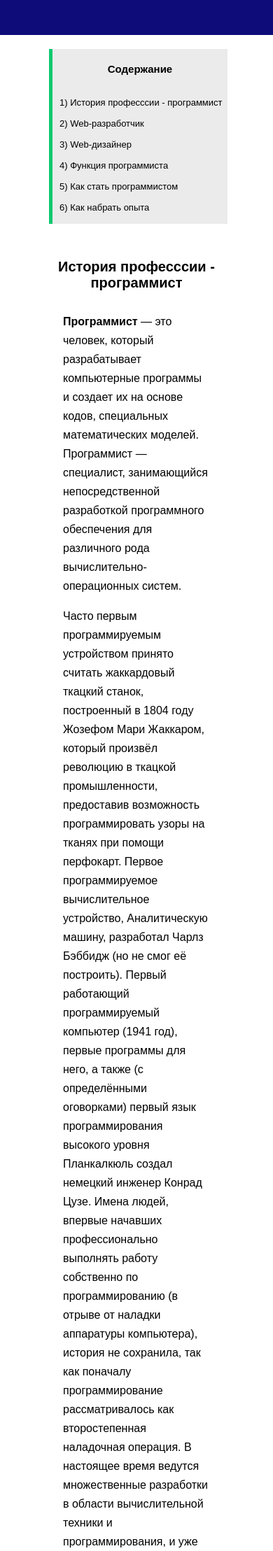
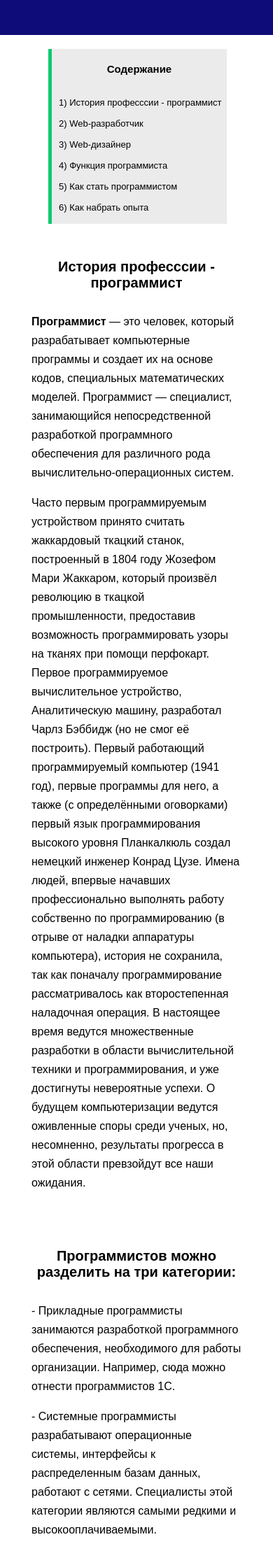
Before and after one commit to Legenda1224/repo-html, a PHP site: page / in a window 390 px wide. Shown: the top 2217 px of the page at 70% size. Run offline with PHP 8.4, Linux system fonts and the light colour scheme.

Commit message:
Update style.css

```diff
--- a/css/style.css
+++ b/css/style.css
@@ -81,7 +81,7 @@ body{
     position:absolute;
     z-index: 100;
     left: 130px;
-    margin-top: 30px;
+    margin-top: 29px;
 }
 
 .velikie{
@@ -254,7 +254,7 @@ h5{
     position: relative;
     z-index: 94;
     box-shadow: 0px 0px 4px 0px gray;
-    margin-top: 30px;
+    margin-top: 29px;
     margin-left: 380px;
     background-color: white;
     width: 804px;
@@ -383,7 +383,6 @@ input:focus{
     padding-top: 10px;
     color: white;
     font-family: sans-serif;
-
 }
 
 
@@ -942,7 +941,9 @@ body{
     width: 100%;
     height: 50px;
 }
-
+.zagolovok{
+    height: 50px;
+}
 .zagolovok h2{
     display: none;
 }
@@ -987,7 +988,6 @@ h5{
     margin: 0 auto;
     margin-top: 30px;
     margin-bottom: 50px;
-
 }
 
 .text{
@@ -1006,7 +1006,7 @@ h5{
     box-shadow: none;
     margin-top: -30px;
     margin-left: -12px;
-    width: 380px;
+    width: 400px;
     padding-bottom: 20px;
 }
 .istoriya h3{
@@ -1084,13 +1084,15 @@ body{
     position: fixed;
     z-index: 100;
 }
-
+.zagolovok{
+       height: 50px;
+}
  /*Содержание*/
 
 .soder{
     width: 250px;
     height: 250px;
-    left: 0px;
+    left: 24px;
     top:30px;
 }
 
@@ -1105,8 +1107,8 @@ h5{
 /*conainer*/
 
 .container{
-    width: 260px;
-    max-width: 260px;
+    width: 310px;
+    max-width: 310px;
     margin: 0 auto;
     margin-top: 40px;
     margin-bottom: 50px;
@@ -1116,9 +1118,10 @@ h5{
 
 
 .istoriya{
-    max-width: 250px;
+    background-color: none;
+    max-width: 300px;
     margin: 0 auto;
-    width: 250px;
+    width: 300px;
 }
 .istoriya h3{
     padding-top:60px;
@@ -1126,11 +1129,13 @@ h5{
 }
 
 .istoriya p{
+    padding: 0;
     font-size: 16px;
     line-height: 27px;
 }
 
 ul li{
+    margin-left: -20px;
     padding: 5px;
     font-size: 14px;
 }
```
Lines whose indentation alone changed are shown as unchanged.
